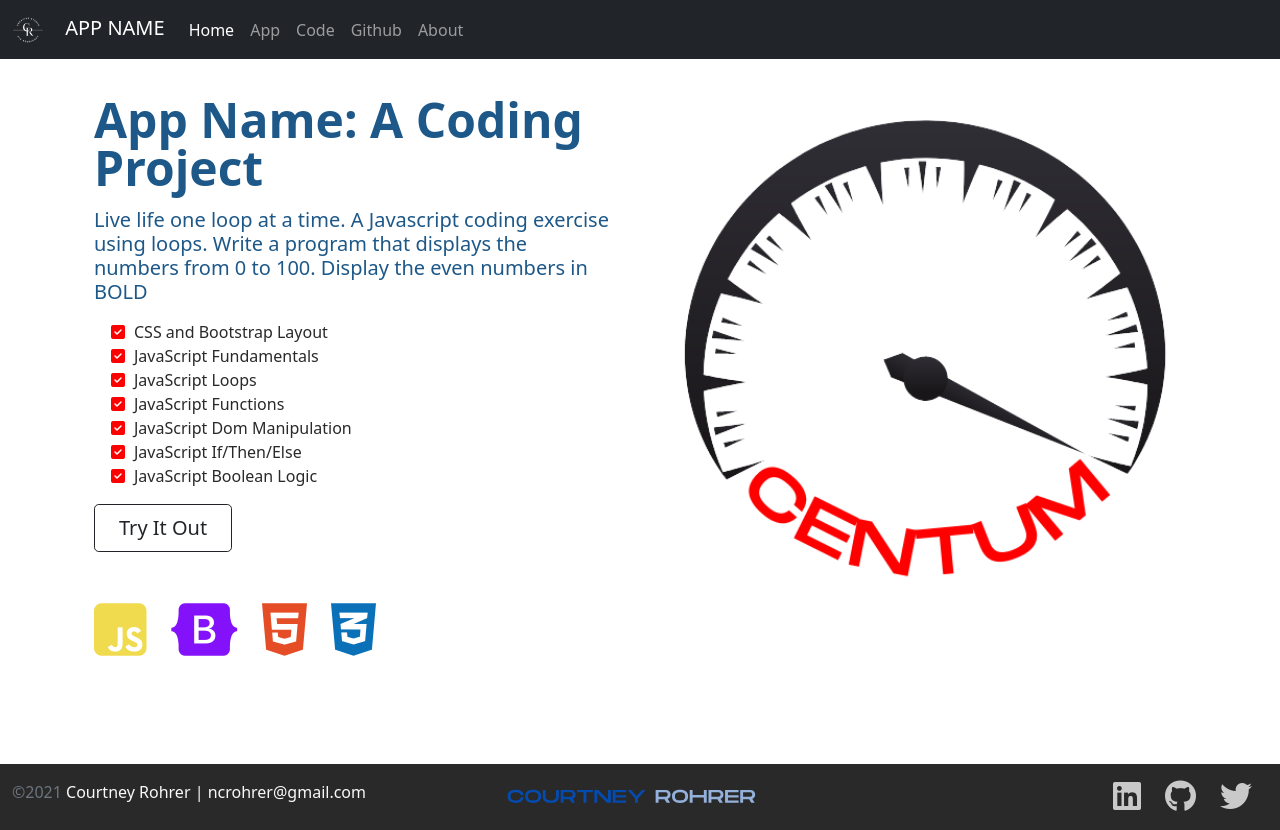
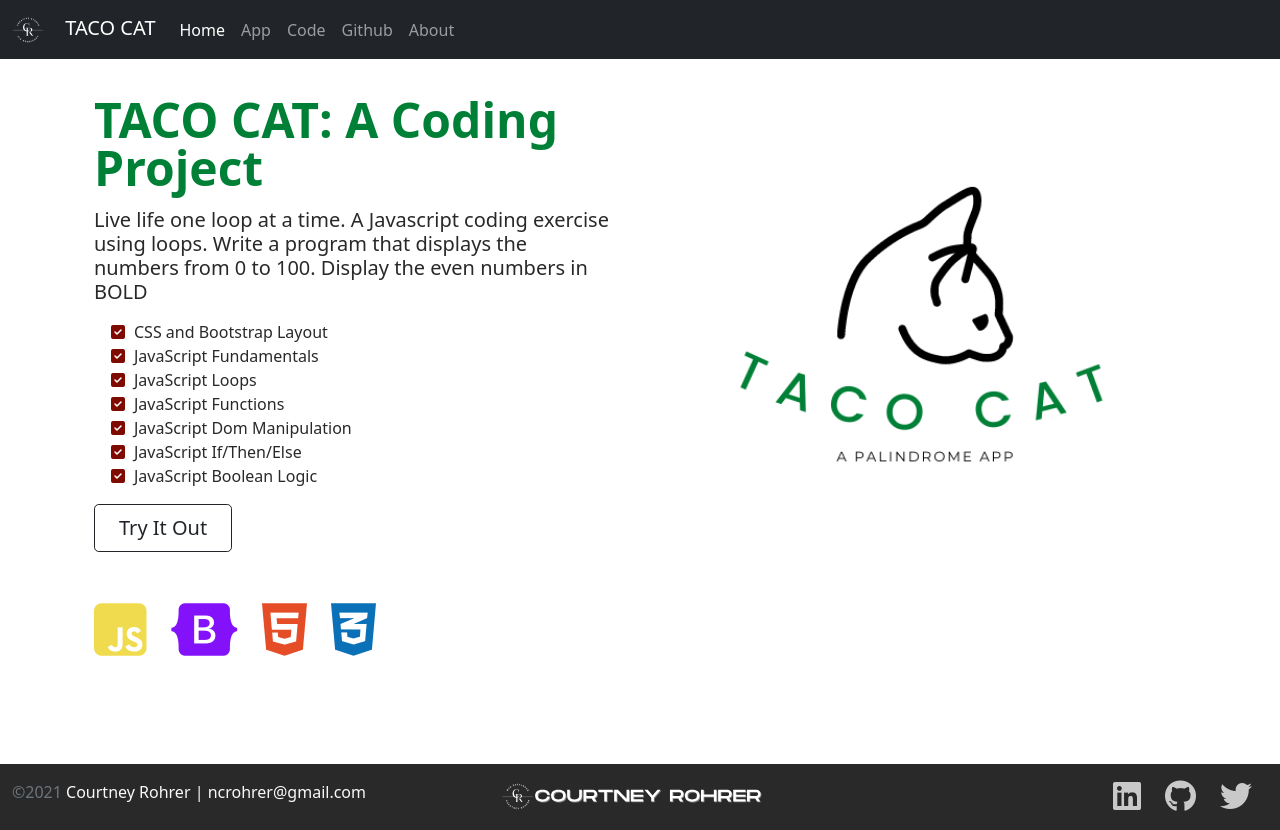
Before and after one commit to CourtneyRohrer/Taco-cat, a plain HTML site: page index.html in a window 1280 px wide. Drawn offline with nearby package versions, Linux system fonts and the light colour scheme.

Commit message:
basic setup

```diff
--- a/css/site.css
+++ b/css/site.css
@@ -1,6 +1,6 @@
 :root {
-    --primary-color: #1d5888;
-    --secondary-color: #ff0000;
+    --primary-color: #008037;
+    --secondary-color: #800A00;
     --dark-color: #292929;
     --white-color: #ffffff;
 }
@@ -24,6 +24,10 @@ h1,h2,h3,h4,h5,h6 {
 
 main>.container {
     padding: 60px 15px 0;
+}
+
+.body-font {
+    color: #292929;
 }
 
 .sticky-nav {
--- a/index.html
+++ b/index.html
@@ -2,7 +2,7 @@
 <html lang="en" class="h-100">
 
 <head>
-    <title>App Name: A Coding Project by Courtney Rohrer</title>
+    <title>Taco Cat: A Coding Project by Courtney Rohrer</title>
     <!-- Required meta tags -->
     <meta charset="utf-8">
     <meta name="viewport" content="width=device-width, initial-scale=1, shrink-to-fit=no">
@@ -19,7 +19,7 @@
 <!-- === NAV SECTION === -->
 <nav class="navbar navbar-expand-md navbar-dark fixed-top bg-dark">
     <div class="container-fluid">
-        <a class="navbar-brand" href="#"><img src="/img/favicon-32x32.png" class="me-3 d-inline-block align-text-top" alt="Courtney Rohrer Logo" width="32" height="32"> APP NAME</a>
+        <a class="navbar-brand" href="#"><img src="/img/favicon-32x32.png" class="me-3 d-inline-block align-text-top" alt="Courtney Rohrer Logo" width="32" height="32"> TACO CAT</a>
         <button class="navbar-toggler" type="button" data-bs-toggle="collapse" data-bs-target="#navbarCollapse"
             aria-controls="navbarCollapse" aria-expanded="false" aria-label="Toggle navigation">
             <span class="navbar-toggler-icon"></span>
@@ -36,10 +36,10 @@
                     <a class="nav-link" href="code.html">Code</a>
                 </li>
                 <li class="nav-item">
-                    <a class="nav-link" target="_blank" href="https://github.com/CourtneyRohrer">Github</a>
+                    <a class="nav-link" target="_blank" href="https://github.com/CourtneyRohrer/Taco-cat">Github</a>
                 </li>
                 <li class="nav-item">
-                    <a class="nav-link" target="_blank" href="#">About</a>
+                    <a class="nav-link" target="_blank" href="https://courtneyrohrer.netlify.app/">About</a>
                 </li>
             </ul>
         </div>
@@ -52,8 +52,8 @@
        <div class="container col-xxl-8 px-4 py-5">
            <div class="row g-5 py-5 row-cols-1 row-cols-lg-2">
                <div class="col order-last order-lg-first">
-                    <h1 class="display-5 fw-bold lh-1 mb-3">App Name: A Coding Project</h1>
-                    <h4 class="lead">Live life one loop at a time. A Javascript coding exercise using loops. Write a program that displays the numbers from 0 to 100. Display the even numbers in <strong>BOLD</strong></h4>
+                    <h1 class="display-5 fw-bold lh-1 mb-3">TACO CAT: A Coding Project</h1>
+                    <h4 class="lead body-font">Live life one loop at a time. A Javascript coding exercise using loops. Write a program that displays the numbers from 0 to 100. Display the even numbers in <strong>BOLD</strong></h4>
                     <ul class="fa-ul pt-2 checklist">
                         <li><span class="fa-li"><i class="fas fa-check-square"></i></span>CSS and Bootstrap Layout</li>
                         <li><span class="fa-li"><i class="fas fa-check-square"></i></span>JavaScript Fundamentals</li>
@@ -78,7 +78,7 @@
                     </h5>
                </div>
                <div class="col">
-                    <img src="/img/CENTUM.png" class="img-fluid center-block d-block mx-auto" alt="App Logo" width="700" height="500">
+                    <img src="/img/taco-cat-logo-t.png" class="img-fluid center-block d-block mx-auto" alt="App Logo" width="700" height="500">
                </div>
            </div>
        </div>
@@ -93,7 +93,7 @@
                     <div><span class="text-muted">&copy;2021</span> Courtney Rohrer | ncrohrer@gmail.com</div>
                </div>
                <div class="col d-flex align-items-center justify-content-center">
-                    <img src="/img/COURTNEY ROHRER (2).svg" alt="Courtney Rohrer Logo" height="30"/>
+                    <img src="/img/COURTNEY ROHRER (3).svg" alt="Courtney Rohrer Logo" height="30"/>
                </div>
                <div class="col order-first order-lg-last d-flex align-items-center justify-content-center justify-content-lg-end">
                     <div class="row">
```
Also changed, not shown: app.html (+5 -5 lines), code.html (+5 -5 lines), img/COURTNEY ROHRER (1).svg (deleted), img/COURTNEY ROHRER (2).svg (deleted), img/COURTNEY ROHRER (3).svg (added), img/WEB DEVELOPER.svg (deleted), img/favicon.ico, img/taco-cat-logo-t.png (added).
